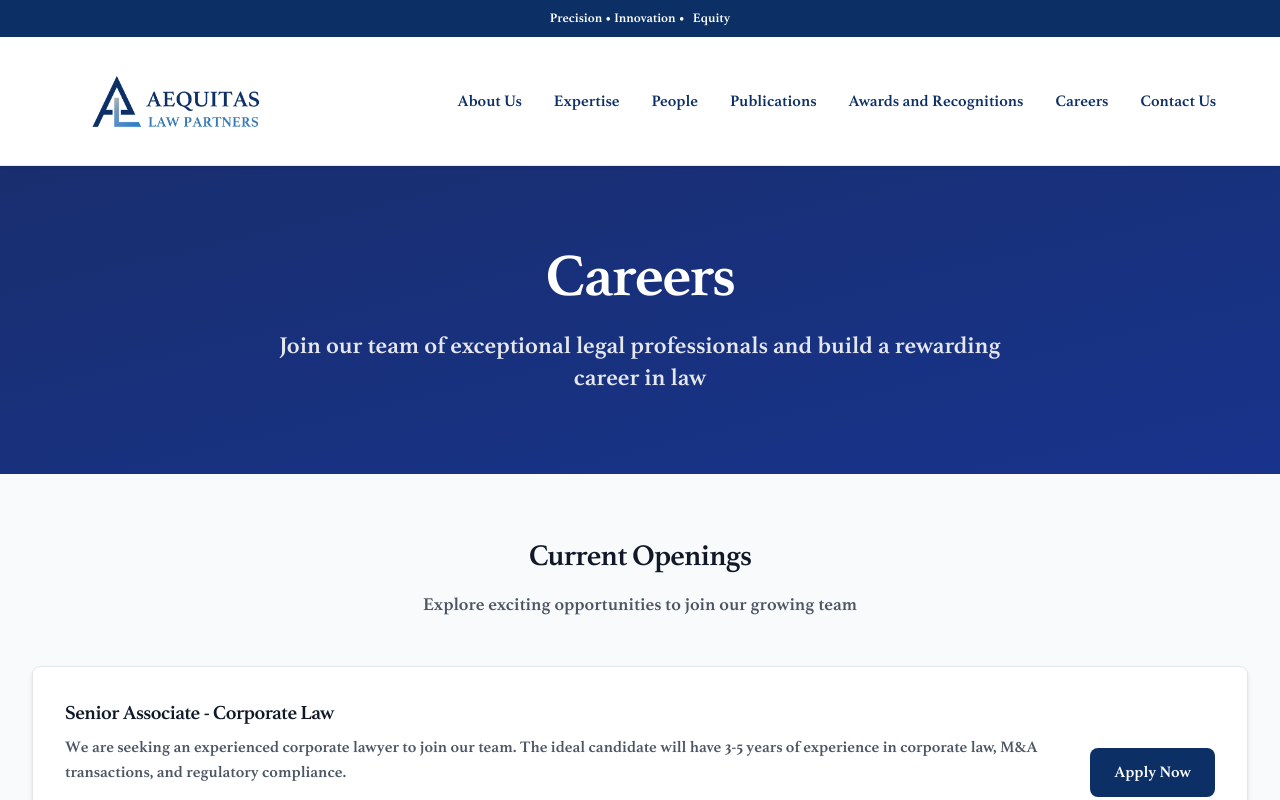
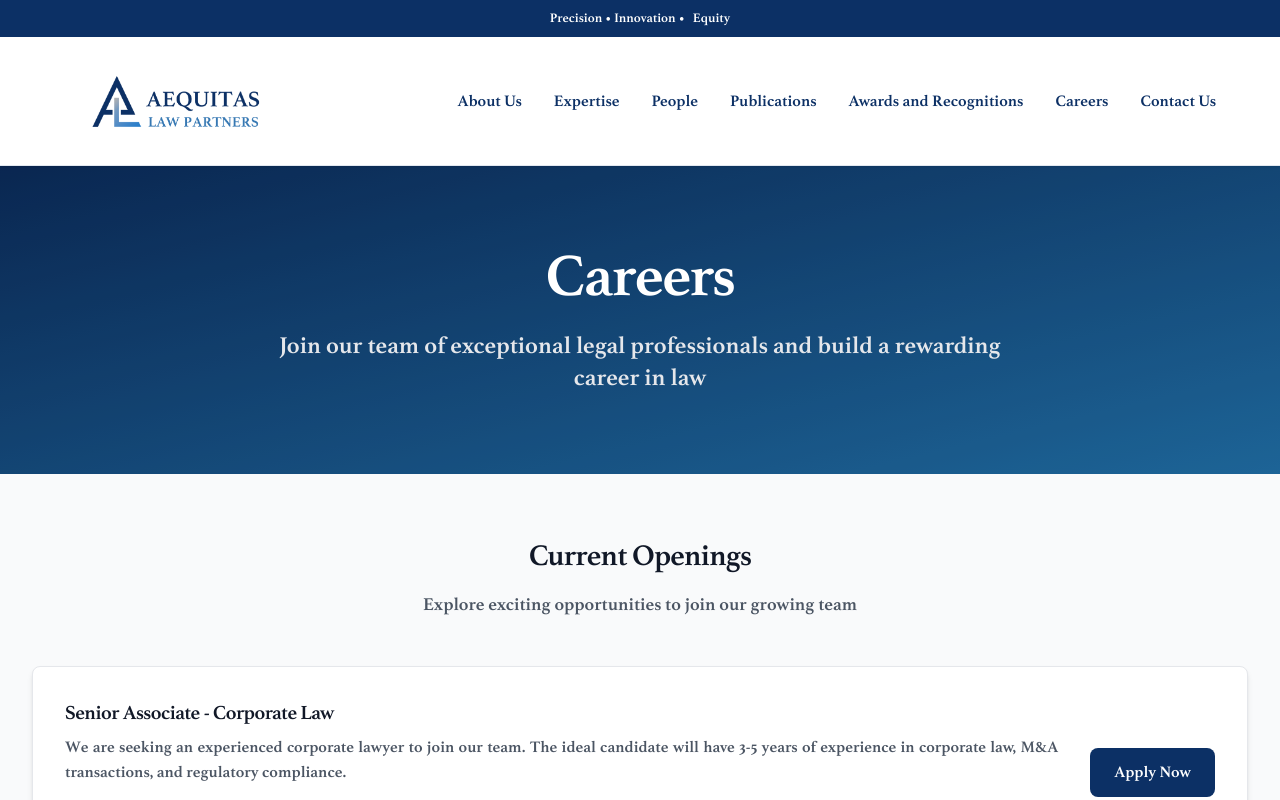
Before and after one commit to aequitaslawpartners/aequitas-law-partners, a Next.js app: page /careers in a window 1280 px wide. Shown: the top 800 px of the page. Built offline with nearby package versions, Linux system fonts and the light colour scheme.

Commit message:
justified text and gradient update

```diff
--- a/src/app/about/page.js
+++ b/src/app/about/page.js
@@ -10,7 +10,7 @@ export default function AboutPage() {
       <Header />
       <main>
         {/* Hero Section */}
-        <section className="relative bg-gradient-to-br from-blue-900 to-blue-800 py-20">
+        <section className="relative bg-gradient-to-br from-primary-900 to-secondary-500 py-20">
           <div className="absolute inset-0 bg-black opacity-20"></div>
           <div className="relative z-10 max-w-7xl mx-auto px-4 sm:px-6 lg:px-8 text-center">
             <h1 className="text-4xl md:text-5xl lg:text-6xl font-bold text-white leading-tight mb-6">
--- a/src/app/awards/page.js
+++ b/src/app/awards/page.js
@@ -9,7 +9,7 @@ export default function AwardsPage() {
       <Header />
       <main>
         {/* Hero Section */}
-        <section className="relative bg-gradient-to-br from-blue-900 to-blue-800 py-20">
+        <section className="relative bg-gradient-to-br from-primary-900 to-secondary-500 py-20">
           <div className="absolute inset-0 bg-black opacity-20"></div>
           <div className="relative z-10 max-w-7xl mx-auto px-4 sm:px-6 lg:px-8 text-center">
             <h1 className="text-4xl md:text-5xl lg:text-6xl font-bold text-white leading-tight mb-6">
--- a/src/app/careers/page.js
+++ b/src/app/careers/page.js
@@ -9,7 +9,7 @@ export default function CareersPage() {
       <Header />
       <main>
         {/* Hero Section */}
-        <section className="relative bg-gradient-to-br from-blue-900 to-blue-800 py-20">
+        <section className="relative bg-gradient-to-br from-primary-900 to-secondary-500 py-20">
           <div className="absolute inset-0 bg-black opacity-20"></div>
           <div className="relative z-10 max-w-7xl mx-auto px-4 sm:px-6 lg:px-8 text-center">
             <h1 className="text-4xl md:text-5xl lg:text-6xl font-bold text-white leading-tight mb-6">
--- a/src/app/contact/page.js
+++ b/src/app/contact/page.js
@@ -9,7 +9,7 @@ export default function ContactPage() {
       <Header />
       <main>
         {/* Hero Section */}
-        <section className="relative bg-gradient-to-br from-blue-900 to-blue-800 py-20">
+        <section className="relative bg-gradient-to-br from-primary-900 to-secondary-500 py-20">
           <div className="absolute inset-0 bg-black opacity-20"></div>
           <div className="relative z-10 max-w-7xl mx-auto px-4 sm:px-6 lg:px-8 text-center">
             <h1 className="text-4xl md:text-5xl lg:text-6xl font-bold text-white leading-tight mb-6">
--- a/src/app/globals.css
+++ b/src/app/globals.css
@@ -30,6 +30,7 @@ body {
   scroll-behavior: smooth;
   -webkit-overflow-scrolling: touch;
   overflow-x: hidden;
+  text-align: justify;
 }
 
 /* Enhanced smooth scrolling */
```
